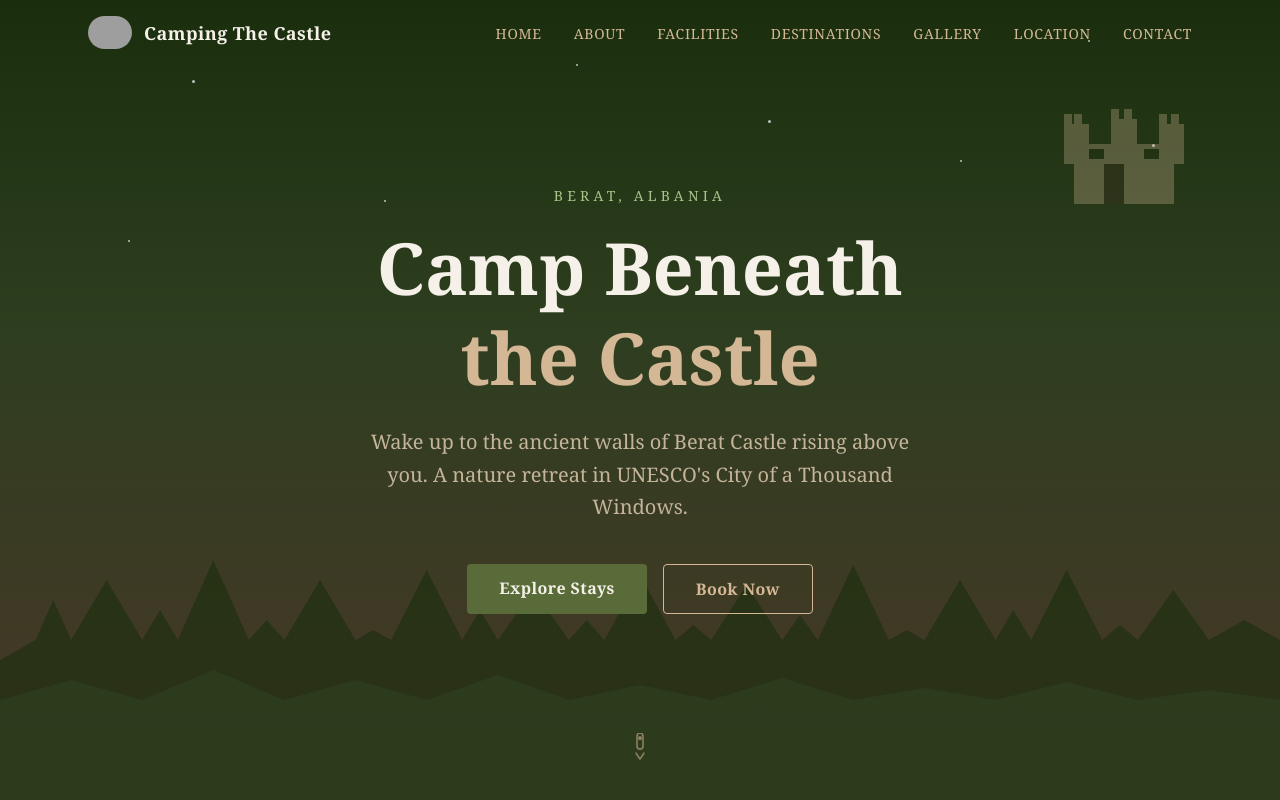
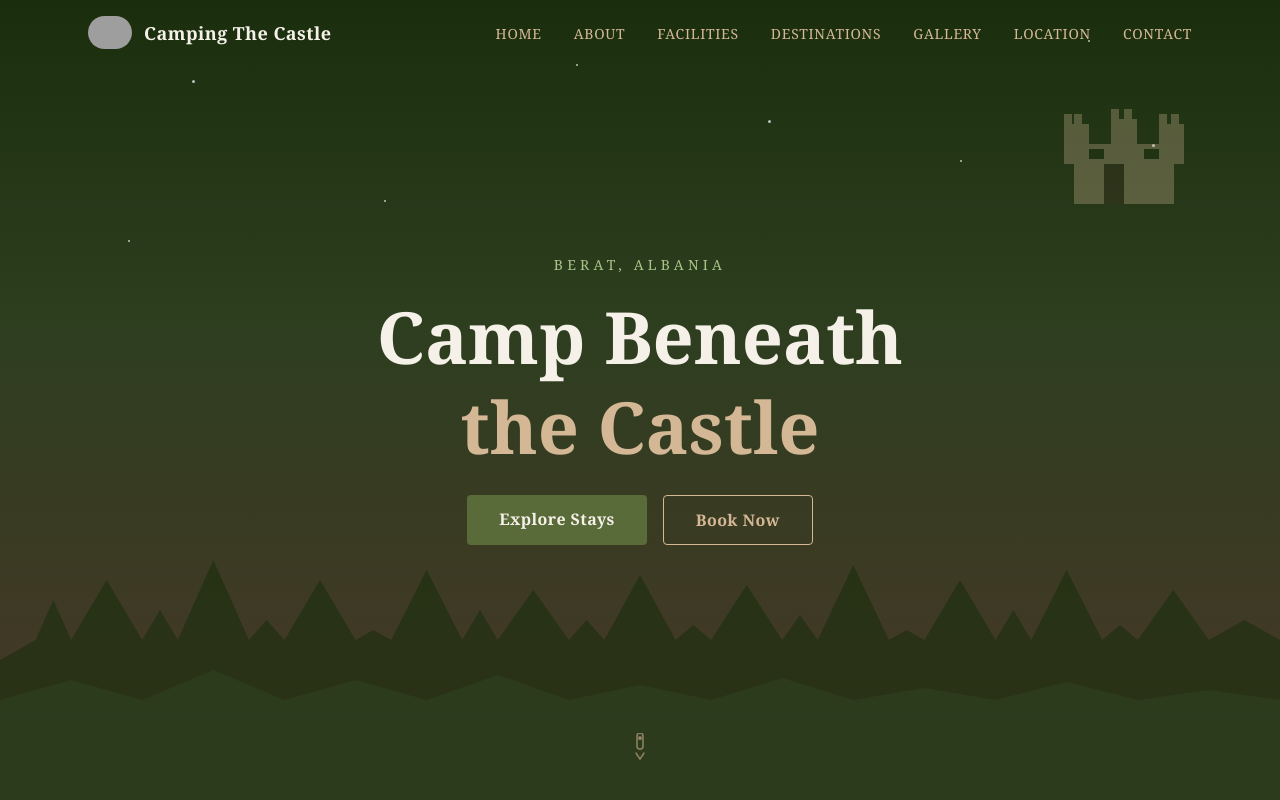
Before and after one commit to denisdaja/camping_castle_berat, a Next.js app: page / in a window 1280 px wide. Shown: the top 800 px of the page. Built offline with nearby package versions, Linux system fonts and the light colour scheme; grey boxes are pictures that could not be loaded.

Commit message:
Remove subtitle text from Hero section

```diff
--- a/app/components/Hero.tsx
+++ b/app/components/Hero.tsx
@@ -82,11 +82,7 @@ export default function Hero() {
           <br />
           <span className="text-[#d4b896]">the Castle</span>
         </h1>
-        <p className="text-[#c4b49a] text-lg md:text-xl leading-relaxed mb-10 max-w-xl mx-auto">
-          Wake up to the ancient walls of Berat Castle rising above you. A nature
-          retreat in UNESCO's City of a Thousand Windows.
-        </p>
-        <div className="flex flex-col sm:flex-row gap-4 justify-center">
+<div className="flex flex-col sm:flex-row gap-4 justify-center">
           <a
             href="#gallery"
             className="px-8 py-3 bg-[#5a6b3a] text-[#f5f0e8] rounded font-semibold tracking-wide hover:bg-[#4a5a2e] transition-colors"
```
